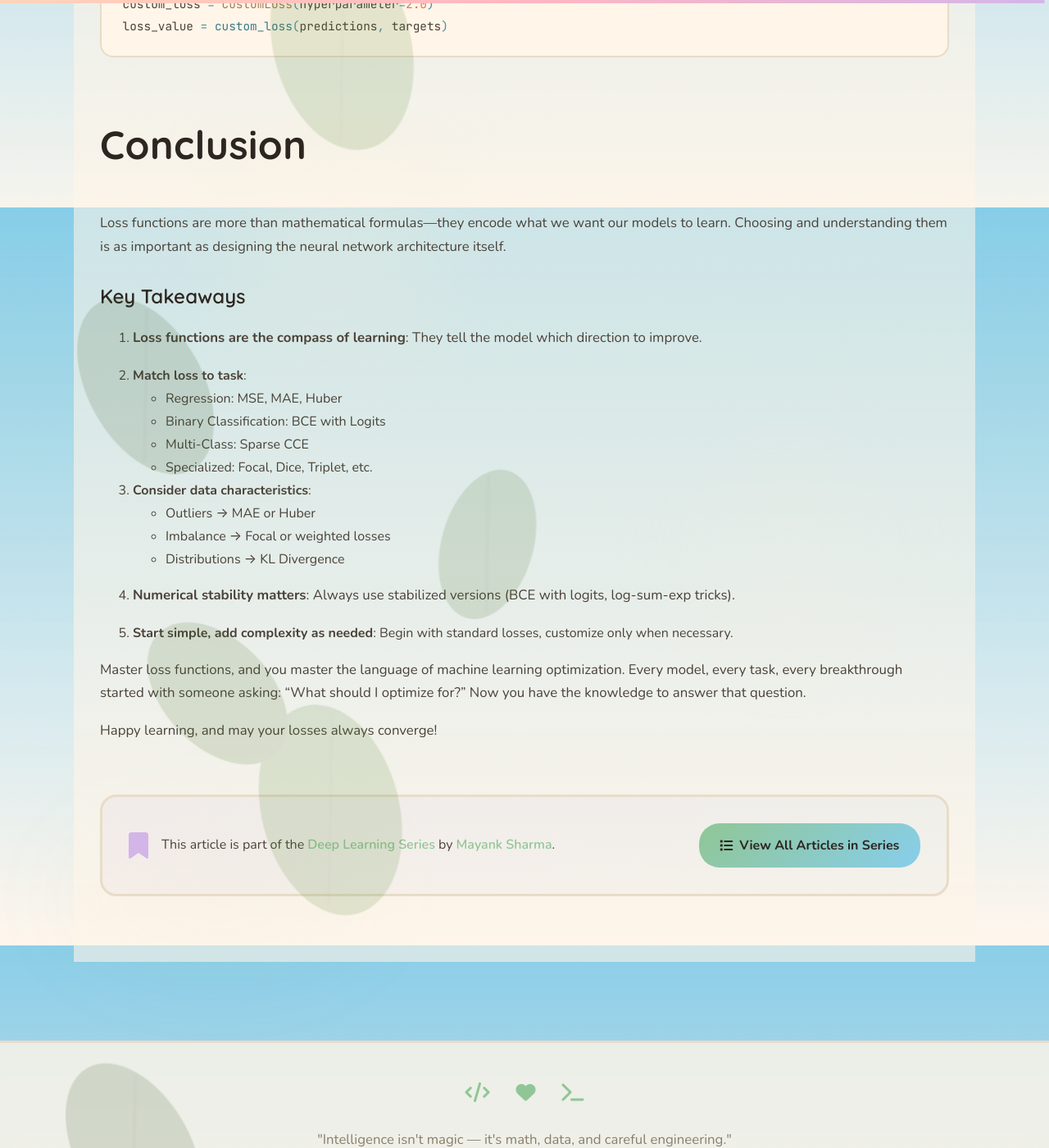
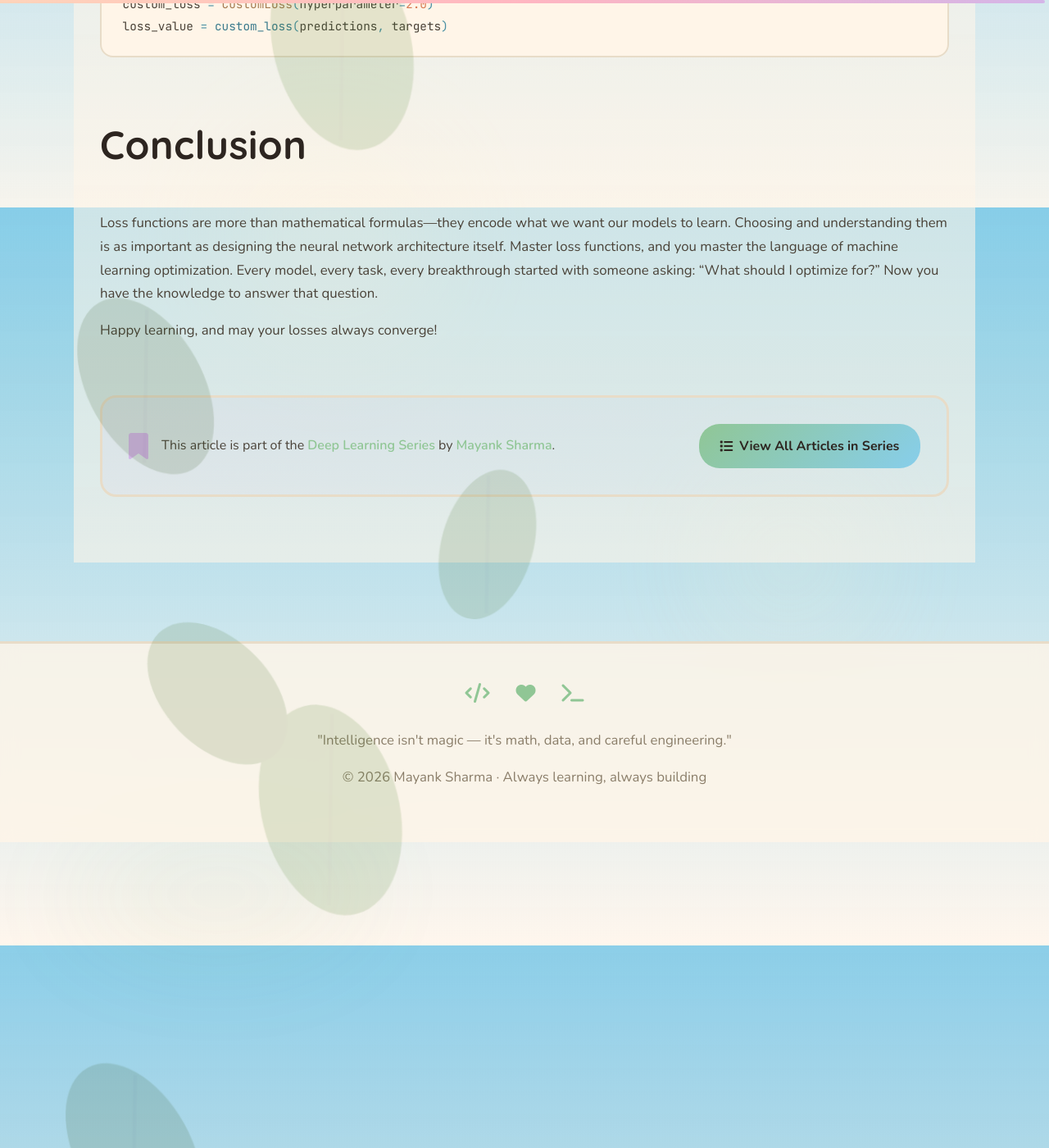
Before and after one commit to mayank1101/mayank1101.github.io, a Jekyll site: the page built from _posts/2026-01-03-loss-fun.md, in a window 1280 px wide and 1400 px high, scrolled down 27647 px. Shown: the whole window at 82% size. Built offline with Jekyll 4.4.1, drawn with Linux system fonts in a browser that asks for light colours.

```diff
--- a/_posts/2026-01-03-loss-fun.md
+++ b/_posts/2026-01-03-loss-fun.md
@@ -954,27 +954,6 @@
 
 ## Conclusion
 
-Loss functions are more than mathematical formulas—they encode what we want our models to learn. Choosing and understanding them is as important as designing the neural network architecture itself.
-
-### Key Takeaways
-
-1. **Loss functions are the compass of learning**: They tell the model which direction to improve.
-
-2. **Match loss to task**:
-   - Regression: MSE, MAE, Huber
-   - Binary Classification: BCE with Logits
-   - Multi-Class: Sparse CCE
-   - Specialized: Focal, Dice, Triplet, etc.
-
-3. **Consider data characteristics**:
-   - Outliers → MAE or Huber
-   - Imbalance → Focal or weighted losses
-   - Distributions → KL Divergence
-
-4. **Numerical stability matters**: Always use stabilized versions (BCE with logits, log-sum-exp tricks).
-
-5. **Start simple, add complexity as needed**: Begin with standard losses, customize only when necessary.
-
-Master loss functions, and you master the language of machine learning optimization. Every model, every task, every breakthrough started with someone asking: "What should I optimize for?" Now you have the knowledge to answer that question.
+Loss functions are more than mathematical formulas—they encode what we want our models to learn. Choosing and understanding them is as important as designing the neural network architecture itself. Master loss functions, and you master the language of machine learning optimization. Every model, every task, every breakthrough started with someone asking: "What should I optimize for?" Now you have the knowledge to answer that question.
 
 Happy learning, and may your losses always converge!
```
Also changed, not shown: _posts/2025-12-30-rnn.md (+1 -17 lines), _posts/2026-01-06-normalization.md (+1 -16 lines), _posts/2026-01-10-dropout.md (+1 -21 lines), _posts/2026-01-15-initialization.md (+2 -14 lines).
